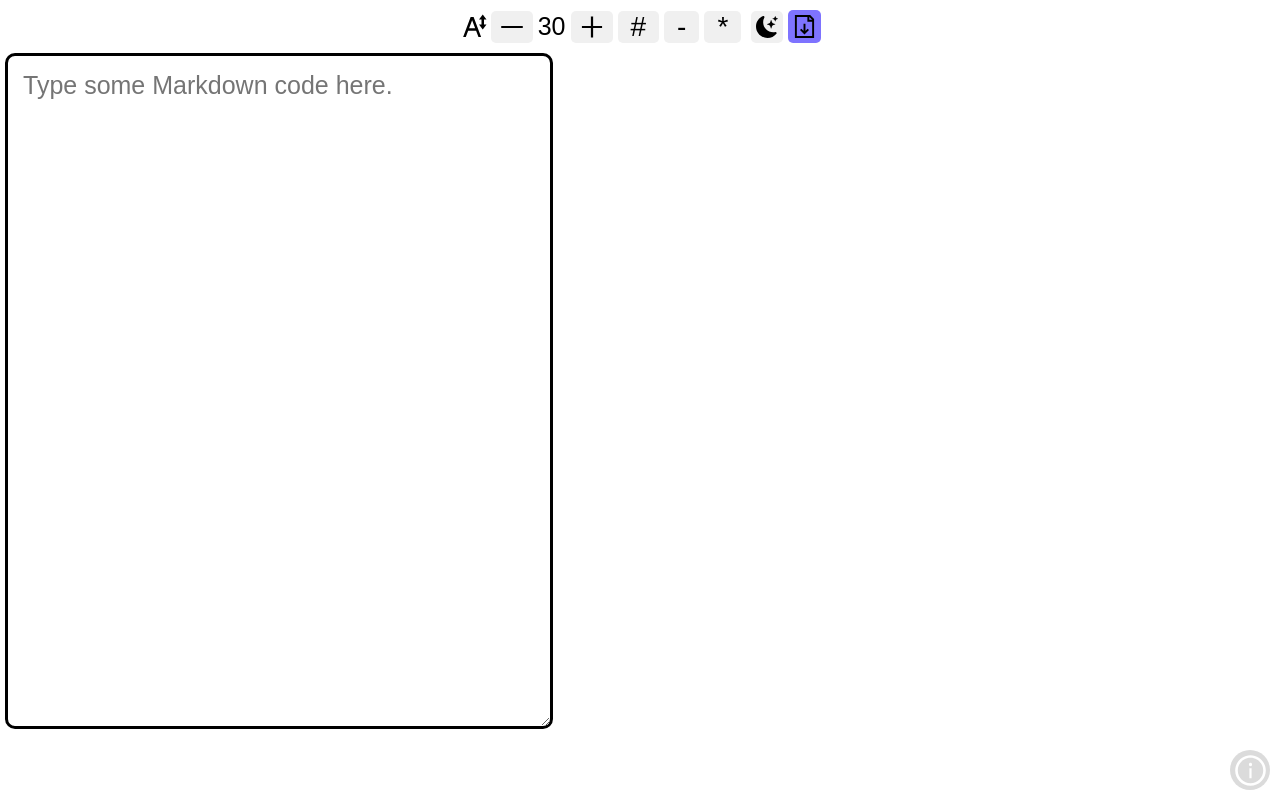
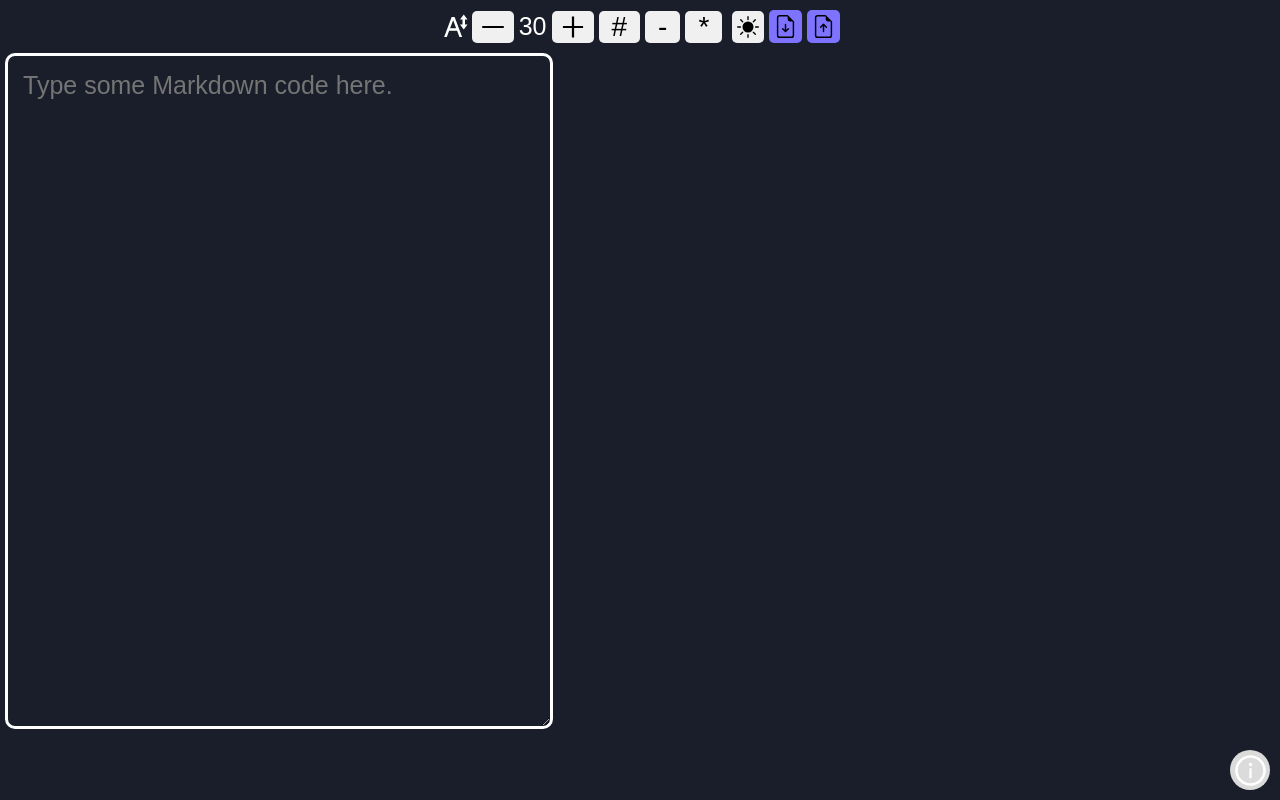
Before and after one commit to chenelias/Burnmd, a React (Create React App) app: page / in a window 1280 px wide. Built offline with nearby package versions, Linux system fonts and the light colour scheme.

Commit message:
update new function Upload file

```diff
--- a/package.json
+++ b/package.json
@@ -10,6 +10,7 @@
     "@testing-library/jest-dom": "^5.16.4",
     "@testing-library/react": "^13.3.0",
     "@testing-library/user-event": "^13.5.0",
+    "axios": "^0.27.2",
     "file-saver": "^2.0.5",
     "framer-motion": "^6.5.1",
     "prettier": "^2.7.1",
--- a/src/App.jsx
+++ b/src/App.jsx
@@ -1,7 +1,7 @@
 import Editor from "./components/Editor";
 import "./index.css";
 import Nav from "./components/Nav";
-import React, { useState } from "react";
+import React, { useState,useEffect } from "react";
 window.addEventListener("beforeunload", function (e) {
     var confirmationMessage = 'It looks like you have been editing something. '
                             + 'If you leave before saving, your changes will be lost.';
@@ -11,8 +11,11 @@ window.addEventListener("beforeunload", function (e) {
 });
 function App() {
   var [togglemdfontsize, settogglemdfontsize] = useState(30);
-  var [togglecolormode, settogglecolormode] = useState(false);
-    const [mdinput, setmdinput] = useState()
+  var [togglecolormode, settogglecolormode] = useState(() => JSON.parse(localStorage.getItem('togglecolormode')) || [true])
+    useEffect(() => {
+        localStorage.setItem('togglecolormode', JSON.stringify(togglecolormode))
+    })
+    const [mdinput, setmdinput] = useState('')
 
   return (
       <div className="body">
@@ -21,6 +24,7 @@ function App() {
               settogglecolormode={settogglecolormode}
               togglemdfontsize={togglemdfontsize}
               mdinput={mdinput}
+              setmdinput={setmdinput}
               settogglemdfontsize={settogglemdfontsize}
           />
           <Editor
@@ -31,6 +35,6 @@ function App() {
               setmdinput={setmdinput}
           />
       </div>
-  );
+  )
 }
 export default App;
--- a/src/components/Editor.jsx
+++ b/src/components/Editor.jsx
@@ -1,5 +1,6 @@
 import ReactMarkdown from 'react-markdown'
 import '../index.css'
+import { useEffect } from 'react'
 
 function Editor(props) {
     var mdinput = props.mdinput
@@ -8,6 +9,7 @@ function Editor(props) {
         var y = x.target.value
         setmdinput(y)
     }
+
     return (
         <div className="mdeditor">
             <textarea
--- a/src/components/Nav.jsx
+++ b/src/components/Nav.jsx
@@ -1,23 +1,32 @@
 import { saveAs } from 'file-saver'
 import { Button } from '@chakra-ui/react'
-import React, { useState, useEffect } from 'react'
+import React, { useState, useEffect, useRef } from 'react'
 import { AiOutlinePlus, AiOutlineMinus, AiOutlineInfoCircle } from 'react-icons/ai'
 import { BiFontSize, BiSleepy } from 'react-icons/bi'
-import { BsFillMoonStarsFill, BsFillSunFill,BsFillFileEarmarkArrowDownFill } from 'react-icons/bs'
+import {
+    BsFillMoonStarsFill,
+    BsFillSunFill,
+    BsFileEarmarkArrowUp,
+    BsFileEarmarkArrowDown,
+    BsFillFileEarmarkArrowDownFill,
+} from 'react-icons/bs'
 import { GrDocumentDownload } from 'react-icons/gr'
 import '../index.css'
+import axios, { post } from 'axios'
 function Nav(props) {
     const filenametoggle = (x) => {
         var y = x.target.value
-        var outputy = y===''?'README':y;
+        var outputy = y === '' ? 'README' : y
         setfilename(outputy)
     }
     const bodystyle = document.querySelector('body')
+    const renameinput = document.querySelector('input')
     const textareainput = document.querySelector('textarea')
     const togglecolormode = props.togglecolormode
     var setcolormode = togglecolormode ? '#191e2a' : '#fff'
     var setcolormodetext = togglecolormode ? '#fff' : '#000'
     const [downloadwindow, setdownloadwindow] = useState(false)
+    const [uploadwindow, setuploadwindow] = useState(false)
     const [filename, setfilename] = useState('README')
     function add() {
         props.settogglemdfontsize((prevCount) => (prevCount < 70 ? prevCount + 5 : prevCount + 0))
@@ -27,6 +36,15 @@ function Nav(props) {
     }
     function togglebackgroundcolor() {
         props.settogglecolormode((x) => !x)
+    }
+    function displaywindow() {
+        setdownloadwindow((x) => !x)
+        setuploadwindow(false)
+        renameinput.focus()
+    }
+    function displaywindowupload() {
+        setdownloadwindow(false)
+        setuploadwindow((x) => !x)
     }
     function quickaddtexthashtag() {
         textareainput.value += '#'
@@ -50,13 +68,65 @@ function Nav(props) {
         saveAs(file)
         setdownloadwindow(false)
     }
+    function updatemarkdownfile() {
+        const formData = new FormData()
+        const imagefile = document.querySelector('#file')
+        formData.append('image', imagefile.files[0])
+        axios.post('upload_file', formData, {
+            headers: {
+                'Content-Type': 'multipart/form-data',
+            },
+        })
+    }
+    function handleUpload(event) {
+        var file = event.target.files[0]
+        var reader = new FileReader()
+        reader.onload = (e) => {
+            // textareainput.value += ' '
+            let resultx = e.target.result
+            props.setmdinput(resultx)
+            textareainput.value = resultx
+        }
+        reader.readAsText(file)
+    }
     return (
         <div className="nav">
             <div className="info">
-                <a className='info-link' target='_blank' href='https://github.com/chenelias/burnmd'><AiOutlineInfoCircle/></a>
+                <a className="info-link" target="_blank" href="https://github.com/chenelias/burnmd">
+                    <AiOutlineInfoCircle />
+                </a>
             </div>
-            <div className="downloadwindow" style={{ display: downloadwindow ? 'block' : 'none',alignItems:'center' }}>
-                <h1><BsFillFileEarmarkArrowDownFill/>Save file</h1>
+            <div
+                style={{ display: uploadwindow ? 'block' : 'none', alignItems: 'center' }}
+                className="downloadwindow update"
+            >
+                <h1>Upload file</h1>
+                <h4 style={{ fontSize: '15px', fontWeight: 'normal' }}>
+                    Doing this will overwrite the file<br/>being edited now on this tab
+                </h4>
+                <div className="uploadbox">
+                    <input name="file" type="file" title="Upload File" onChange={handleUpload} className="updatefile" />
+                    <h6>
+                        <BsFileEarmarkArrowUp />
+                        <h5>Drop file to here<br/>or<br/>click to choose</h5>
+
+                    </h6>
+                </div>
+                <div className="downloadinput-btn-div" style={{ display: 'flex' }}>
+                    <button className="downloadinput-btn1" style={{ marginRight: 10 }}>
+                        Upload
+                    </button>
+                    <button onClick={() => setuploadwindow(false)} className="downloadinput-btn2">
+                        Cancel
+                    </button>
+                </div>
+            </div>
+
+            <div
+                className="downloadwindow"
+                style={{ display: downloadwindow ? 'block' : 'none', alignItems: 'center' }}
+            >
+                <h1>Save file</h1>
                 <div className="downloadinput-div">
                     <input onChange={filenametoggle} placeholder="README" type="text" className="rename-input" />
                     <h2>.md</h2>
@@ -98,8 +168,11 @@ function Nav(props) {
                     {togglecolormode ? <BsFillSunFill /> : <BsFillMoonStarsFill />}
                 </Button>
             </div>
-            <Button title="Save File" onClick={() => setdownloadwindow((x) => !x)} className="download-btn">
-                {<GrDocumentDownload />}
+            <Button title="Save File" onClick={displaywindow} className="download-btn">
+                {<BsFileEarmarkArrowDown />}
+            </Button>
+            <Button title="Upload File" onClick={displaywindowupload} className="download-btn update">
+                {<BsFileEarmarkArrowUp />}
             </Button>
         </div>
     )
--- a/src/index.css
+++ b/src/index.css
@@ -76,7 +76,6 @@ body {
     margin-left: 10px;
     margin-right: 10px;
     overflow: auto;
-    width: 88vw !important;
     height: 40vw ! important;
   }
 
@@ -218,6 +217,7 @@ body {
   padding: 10px;
   background-color: #fff;
   border-radius: 10px;
+
 }
 
 .downloadinput-div {
@@ -239,9 +239,10 @@ body {
   border-radius: 5px;
   cursor: pointer;
   border: none;
-  padding: 5px;
+  padding: 8px;
   background-color: #dfe3de;
   transition: 0.2s;
+  font-weight: bold;
 }
 
 .downloadinput-btn2:hover {
@@ -253,9 +254,10 @@ body {
   border-radius: 5px;
   cursor: pointer;
   border: none;
-  padding: 5px;
+  padding: 8px;
   background: #12b50d;
   transition: 0.2s;
+  font-weight: bold;
 }
 
 .downloadinput-btn1:hover {
@@ -274,14 +276,73 @@ body {
   opacity: 5px;
   transition: 0.2s;
 }
-.info:hover{
+
+.info:hover {
   background-color: rgb(148, 148, 148);
 }
+
 .info-link {
   color: #fff !important;
   font-size: 35px;
   position: relative;
   right: 2px;
   top: -2px;
+}
 
+.downloadwindow.update {
+  padding: 20px !important;
+  text-align: center !important;
+  padding-left: auto;
+  padding-right: auto;
+  z-index: 10;
 }
+
+.updatefile {
+  /* background-color: #0f960b !important; */
+  height: 200px;
+  width: 250px;
+  border-radius: 10px;
+  margin: 5px;
+  border: solid 3px #000;
+}
+
+::-webkit-file-upload-button {
+  display: none!important;
+  font-size: 20px;
+  border-radius: 5px;
+  cursor: pointer;
+  border: none;
+  padding: 8px;
+  background: #12b50d;
+  transition: 0.2s;
+  font-weight: bold;
+  margin-left: auto;
+  margin-right: auto;
+  margin-top: 5px;
+  margin-bottom: 5px;
+}
+
+::-webkit-file-upload-button:hover {
+  background-color: #0f960b;
+}
+
+.uploadbox {
+  /* background-color: #3182ce; */
+  display: block;
+  height: 215px;
+  z-index: -10;
+  z-index: -10;
+}
+
+.uploadbox>h6 {
+  line-height: 20px;
+  position: relative;
+  font-size: 80px;
+  bottom: 180px;
+  z-index: -15;
+  /* background-color: #12b50d; */
+}
+.uploadbox>h6>h5{
+  margin-top: 10px;
+  font-size: 20px;
+}
```
Also changed, not shown: 1 other file (tests, documents, lock files or other folders). Lines whose indentation alone changed are shown as unchanged.
